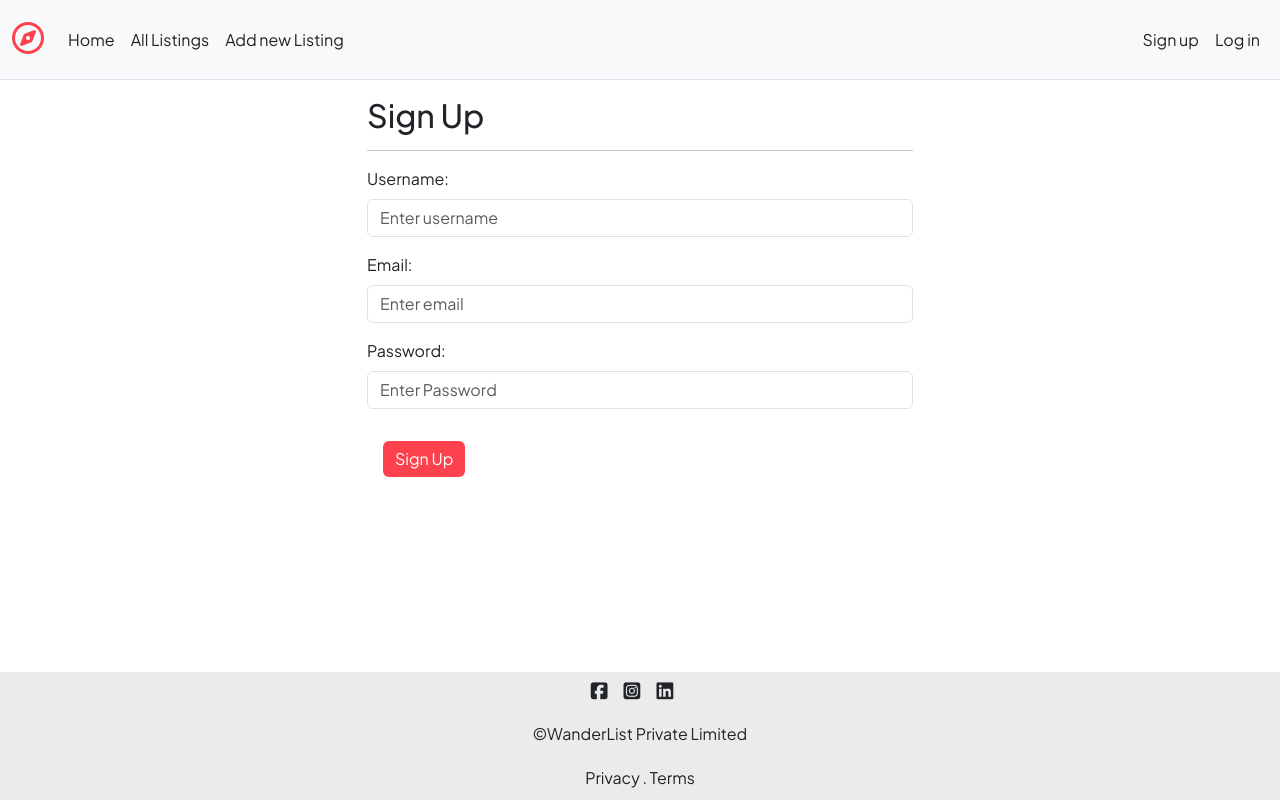
After one commit to Prkhr-gupta/WanderList, a Node server app: page /signup in a window 1280 px wide. The commit adds this page. Run offline with Node 20, Linux system fonts and the light colour scheme; some libraries are stand-ins or nearby versions.

Commit message:
signup login logout feature

```diff
--- a/index.js
+++ b/index.js
@@ -4,10 +4,14 @@ const path = require("path");
 const methodOverride = require("method-override");
 const ejsMate = require("ejs-mate");
 const ExpressError = require("./utils/ExpressError.js");
-const listings = require("./routes/listing.js");
-const reviews = require("./routes/review.js");
+const listingRouter = require("./routes/listing.js");
+const reviewRouter = require("./routes/review.js");
+const userRouter = require("./routes/user.js");
 const session = require("express-session");
 const flash = require("connect-flash");
+const passport = require("passport");
+const LocalStrategy = require("passport-local");
+const User = require("./models/user.js");
 
 const app = express();
 const port = 8080;
@@ -47,15 +51,23 @@ app.get("/", (req, res) => {
 
 app.use(session(sessionOptions));
 app.use(flash());
+app.use(passport.initialize());
+app.use(passport.session());
+
+passport.use(new LocalStrategy(User.authenticate()));
+passport.serializeUser(User.serializeUser());
+passport.deserializeUser(User.deserializeUser());
 
 app.use((req, res, next) => {
     res.locals.success = req.flash("success");
     res.locals.error = req.flash("error");
+    res.locals.currUser = req.user;
     next();
 });
 
-app.use("/listings", listings);
-app.use("/listings/:id/reviews", reviews);
+app.use("/listings", listingRouter);
+app.use("/listings/:id/reviews", reviewRouter);
+app.use("/", userRouter);
 
 //Page not found
 app.all("*", (req, res, next) => {
--- a/init/app.js
+++ b/init/app.js
@@ -14,6 +14,9 @@ async function main() {
 
 const intiDB = async () => {
     await Listing.deleteMany({});
+    initData.data = initData.data.map((obj) => ({
+        ...obj, owner: "66a2883b9aa9e9560d754164"
+    }));
     await Listing.insertMany(initData.data);
     console.log("Data was initialized");
 };
--- a/models/review.js
+++ b/models/review.js
@@ -1,5 +1,5 @@
 const mongoose = require("mongoose");
-const {Schema} = require("mongoose");
+const Schema = mongoose.Schema;
 
 const reviewSchema = new Schema({
     comment: String,
--- a/package.json
+++ b/package.json
@@ -17,6 +17,9 @@
     "express-session": "^1.18.0",
     "joi": "^17.13.3",
     "method-override": "^3.0.0",
-    "mongoose": "^8.5.0"
+    "mongoose": "^8.5.0",
+    "passport": "^0.7.0",
+    "passport-local": "^1.0.0",
+    "passport-local-mongoose": "^8.0.0"
   }
 }
--- a/public/css/style.css
+++ b/public/css/style.css
@@ -142,7 +142,7 @@ body {
     display: none;
 }
 
-.alert {
+.flash {
     position: absolute;
     z-index: 10;
     right: -500px;
--- a/public/js/script.js
+++ b/public/js/script.js
@@ -18,7 +18,7 @@
   })()
 
 
-let alert = document.querySelector(".alert");
+let alert = document.querySelector(".flash");
 
 window.addEventListener("load", () => {
   if(alert){
--- /dev/null
+++ b/routes/user.js
@@ -0,0 +1,54 @@
+const express = require("express");
+const router = express.Router();
+const wrapAsync = require("../utils/wrapAsync.js");
+const User = require("../models/user.js");
+const passport = require("passport");
+const { saveRedirectUrl } = require("../middlewares.js");
+
+//Signup form
+router.get("/signup", (req, res) => {
+    res.render("users/signup.ejs");
+});
+
+//register new user
+router.post("/signup", wrapAsync(async (req, res) => {
+    try{
+        let {username, email, password} = req.body;
+        const newUser = new User({email, username});
+        let registeredUser = await User.register(newUser, password);
+        req.logIn(registeredUser, (err) =>{
+            if(err) return next(err);
+            req.flash("success", "Welcome to Wanderlist");
+            res.redirect("/listings");
+        });
+    }catch(err){
+        req.flash("error", err.message);
+        res.redirect("/signup");
+    }
+}));
+
+//login form
+router.get("/login", (req, res) => {
+    res.render("users/login.ejs");
+});
+
+//login
+router.post("/login", saveRedirectUrl, passport.authenticate("local", {
+    failureRedirect: "/login",
+    failureFlash: true
+}), wrapAsync(async (req, res) => {
+    req.flash("success", "Login successful!");
+    let redirectUrl = res.locals.redirectUrl || "/listings";
+    res.redirect(redirectUrl);
+}));
+
+// logout
+router.get("/logout", (req, res, next) => {
+    req.logOut( (err) =>{
+        if(err) return next(err);
+        req.flash("success", "you are logged out!");
+        res.redirect("/listings");
+    })
+});
+
+module.exports = router;
--- a/views/includes/flash.ejs
+++ b/views/includes/flash.ejs
@@ -1,12 +1,12 @@
 <% if(success && success.length){ %>
-    <div class="alert alert-success alert-dismissible fade show col-4 offset-3" role="alert">
+    <div class="alert alert-success alert-dismissible fade show col-4 offset-3 flash" role="alert">
         <%= success %>
         <button type="button" class="btn-close" data-bs-dismiss="alert" aria-label="Close"></button>
     </div>
 <% } %>
 
 <% if(error && error.length){ %>
-    <div class="alert alert-danger alert-dismissible fade show col-4 offset-3" role="alert">
+    <div class="alert alert-danger alert-dismissible fade show col-4 offset-3 flash" role="alert">
         <%= error %>
         <button type="button" class="btn-close" data-bs-dismiss="alert" aria-label="Close"></button>
     </div>
--- a/views/includes/navbar.ejs
+++ b/views/includes/navbar.ejs
@@ -10,6 +10,15 @@
           <a class="nav-link" href="/listings">All Listings</a>
           <a class="nav-link" href="/listings/new">Add new Listing</a>
         </div>
+        <div class="navbar-nav ms-auto">
+          <% if(!currUser){ %>
+            <a class="nav-link" href="/signup">Sign up</a>
+            <a class="nav-link" href="/login">Log in</a>
+          <% } %>
+          <% if(currUser){ %>
+            <a class="nav-link" href="/logout">Log out</a>
+          <% } %>
+        </div>
       </div>
     </div>
 </nav>
--- a/views/listings/show.ejs
+++ b/views/listings/show.ejs
@@ -7,6 +7,7 @@
         <hr>
         <img src="<%=listing.image%>" class="card-img-top show-img" alt="listing_image">
         <div class="card-body">
+            <p class="card-text">Owned by: <i><%=listing.owner.username%></i></p>
             <p class="card-text">
                 <%=listing.desc%> <br> <br>
                 &#8377;<%=listing.price.toLocaleString("en-IN")%>/night <br>
--- /dev/null
+++ b/views/users/signup.ejs
@@ -0,0 +1,25 @@
+<% layout("/layouts/boilerplate") %>
+<div class="row">
+    <div class="col-6 offset-3 mt-3">
+        <form method="POST" action="/signup" novalidate class="needs-validation">
+            <h2>Sign Up</h2>
+            <hr>
+            <div class="mb-3">
+                <label for="username" class="form-label">Username: </label>
+                <input type="text" name="username" id="username" class="form-control" placeholder="Enter username" required>
+                <div class="invalid-feedback">Invalid username</div>
+            </div>
+            <div class="mb-3">
+                <label for="email" class="form-label">Email: </label>
+                <input type="text" name="email" id="email" class="form-control" placeholder="Enter email" required>
+                <div class="invalid-feedback">Invalid email</div>
+            </div>
+            <div class="mb-3">
+                <label for="password" class="form-label">Password: </label>
+                <input type="password" name="password" id="password" class="form-control" placeholder="Enter Password" required>
+                <div class="invalid-feedback">Invalid password</div>
+            </div>
+            <button class="btn btn-dark add-btn m-3">Sign Up</button>
+        </form>
+    </div>
+</div>
```
Also changed, not shown: middlewares.js (added, +15 -0 lines), models/listing.js (+6 -2 lines), models/user.js (added, +15 -0 lines), routes/listing.js (+14 -11 lines), views/users/login.ejs (added, +20 -0 lines), README.md, 1 other file.
